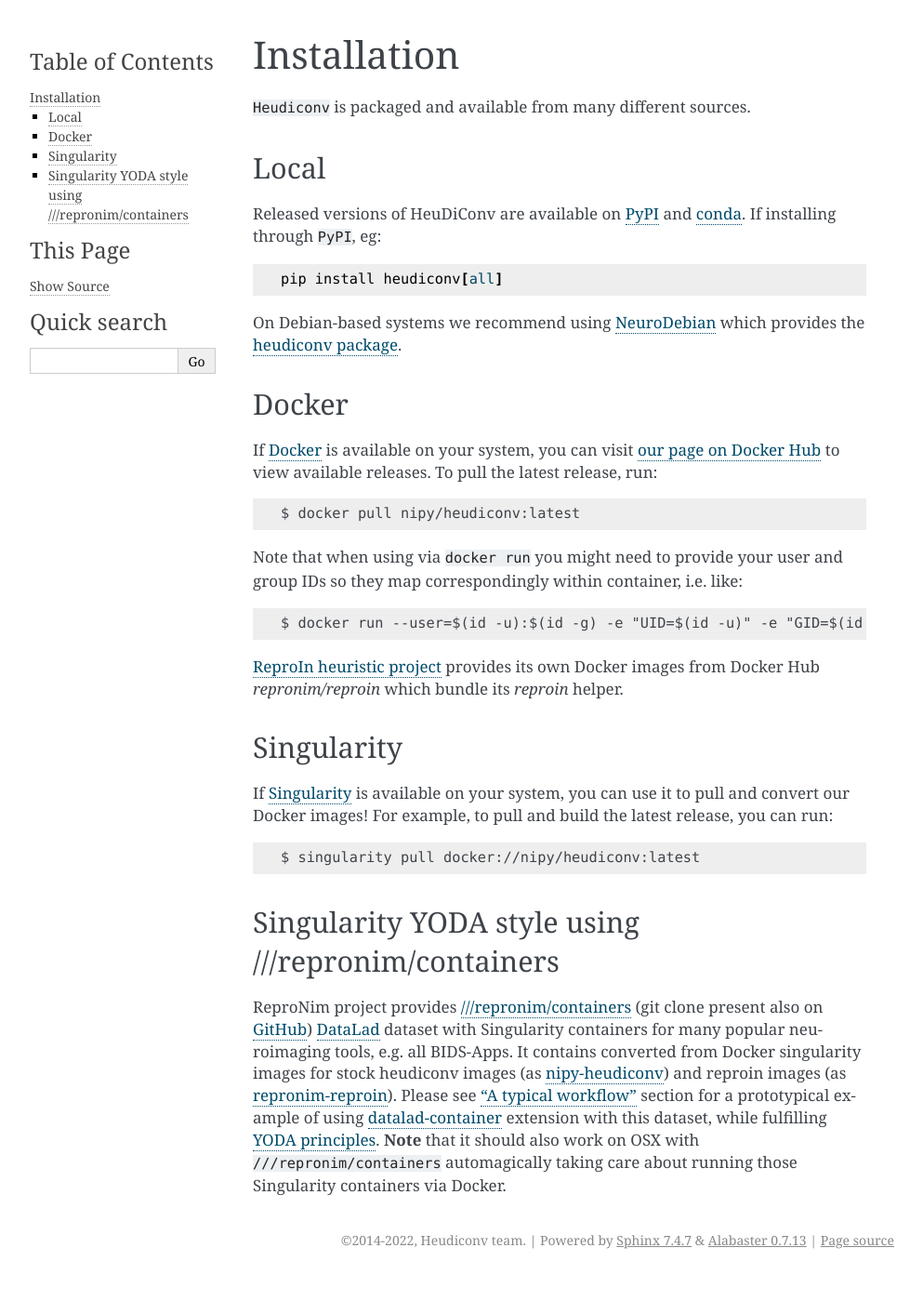
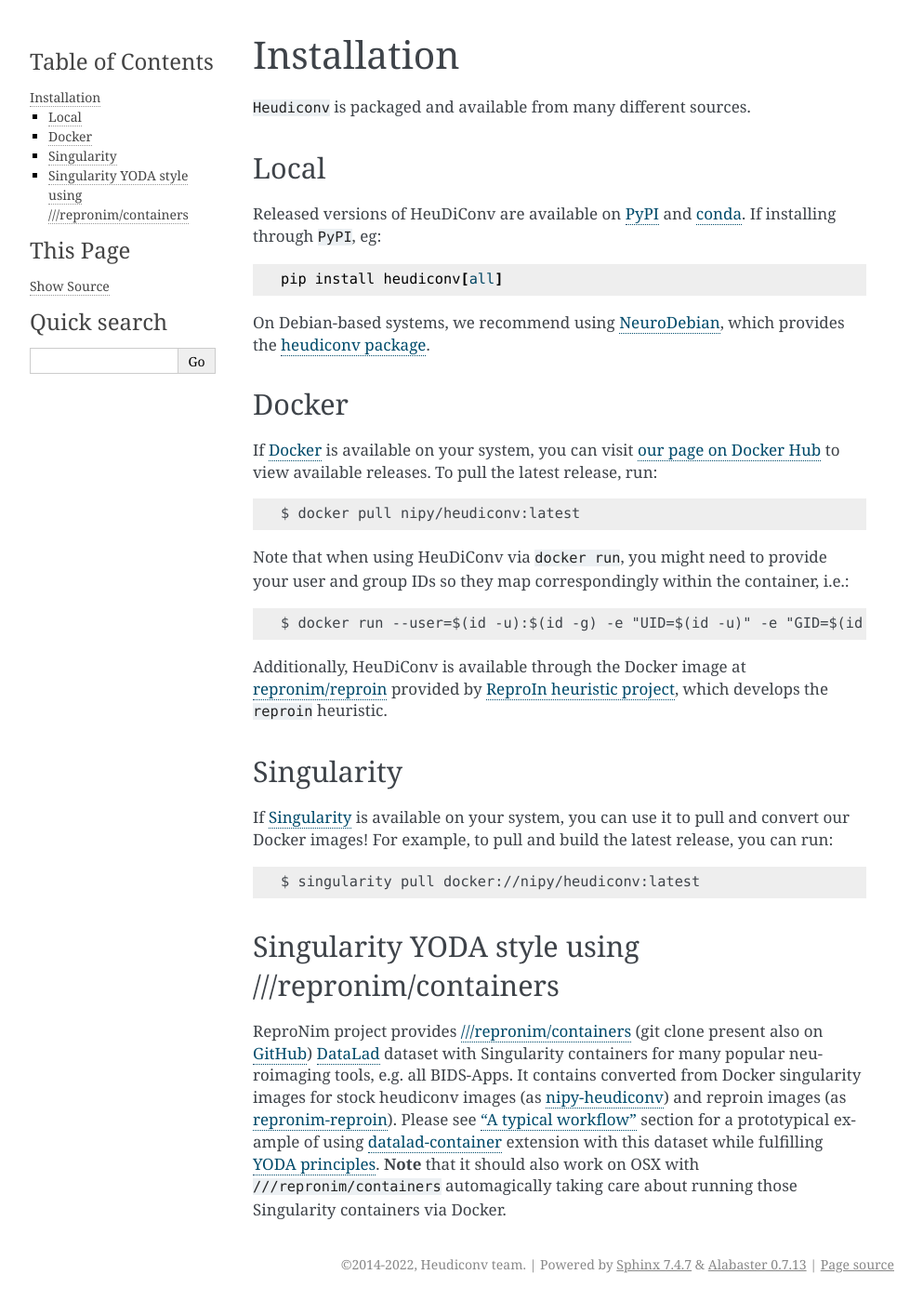
Before and after one commit to nipy/heudiconv, a Sphinx documentation site: the page built from docs/installation.rst, in a window 1280 px wide. Shown: the whole page at 93% size, without its empty margins (148-1141 px from the left). Built offline with Sphinx 7.4.7, drawn with Linux system fonts in a browser that asks for light colours; the version number could not be read and is left out; before the commit the page ends 1373 px from its top, so only the background shows below that.

Commit message:
Some rewording on the installation page

```diff
--- a/docs/installation.rst
+++ b/docs/installation.rst
@@ -13,7 +13,7 @@
 
     pip install heudiconv[all]
 
-On Debian-based systems we recommend using `NeuroDebian <http://neuro.debian.net>`_
+On Debian-based systems, we recommend using `NeuroDebian <http://neuro.debian.net>`_,
 which provides the `heudiconv package <http://neuro.debian.net/pkgs/heudiconv.html>`_.
 
 
@@ -25,13 +25,13 @@
 
     $ docker pull nipy/heudiconv:latest
 
-Note that when using via ``docker run`` you might need to provide your user and group IDs so they map correspondingly
-within container, i.e. like::
+Note that when using HeuDiConv via ``docker run``, you might need to provide your user and group IDs so they map correspondingly
+within the container, i.e.::
 
     $ docker run --user=$(id -u):$(id -g) -e "UID=$(id -u)" -e "GID=$(id -g)" --rm -t -v $PWD:$PWD nipy/heudiconv:latest [OPTIONS TO FOLLOW]
 
-`ReproIn heuristic project <http://reproin.repronim.org>`_ provides its own Docker images from
-Docker Hub `repronim/reproin` which bundle its `reproin` helper.
+Additionally, HeuDiConv is available through the Docker image at `repronim/reproin <https://hub.docker.com/r/repronim/reproin>`_ provided by
+`ReproIn heuristic project <http://reproin.repronim.org>`_, which develops the ``reproin`` heuristic.
 
 Singularity
 ===========
@@ -51,6 +51,6 @@
 <https://github.com/ReproNim/containers/tree/master/images/nipy>`__) and reproin images (as `repronim-reproin
 <https://github.com/ReproNim/containers/tree/master/images/repronim>`__). Please see `"A typical workflow"
 <https://github.com/ReproNim/containers#a-typical-workflow>`_ section for a prototypical example of using
-`datalad-container <https://github.com/datalad/datalad-container/>`_ extension with this dataset, while fulfilling
+`datalad-container <https://github.com/datalad/datalad-container/>`_ extension with this dataset while fulfilling
 `YODA principles <https://github.com/myyoda/poster/blob/master/ohbm2018.pdf>`_.  **Note** that it should also work on
 OSX with ``///repronim/containers`` automagically taking care about running those Singularity containers via Docker.
```
